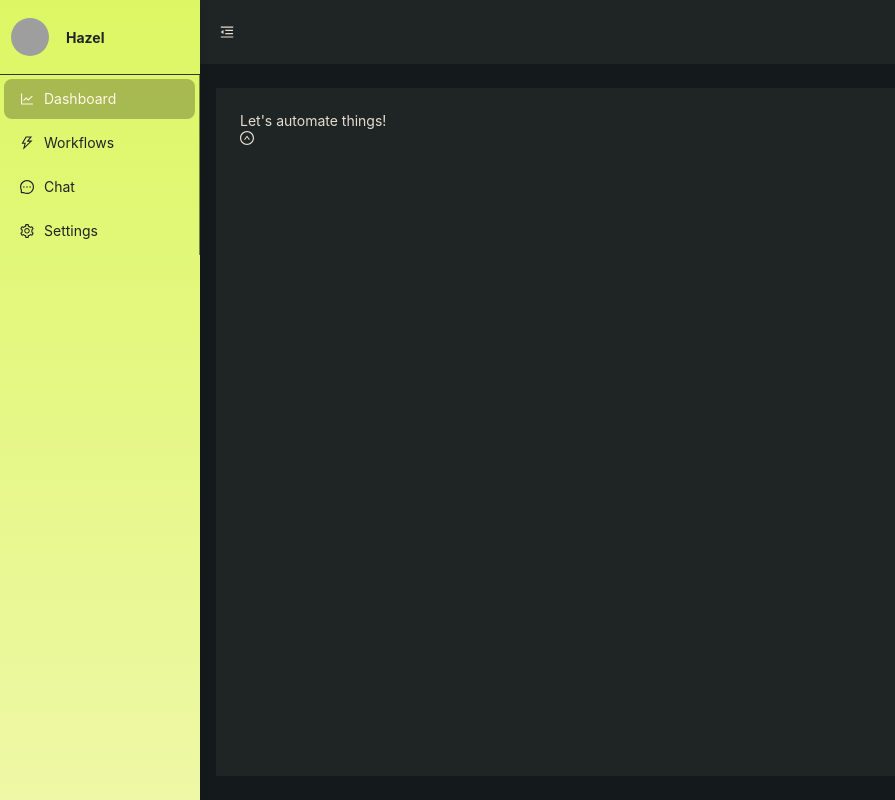
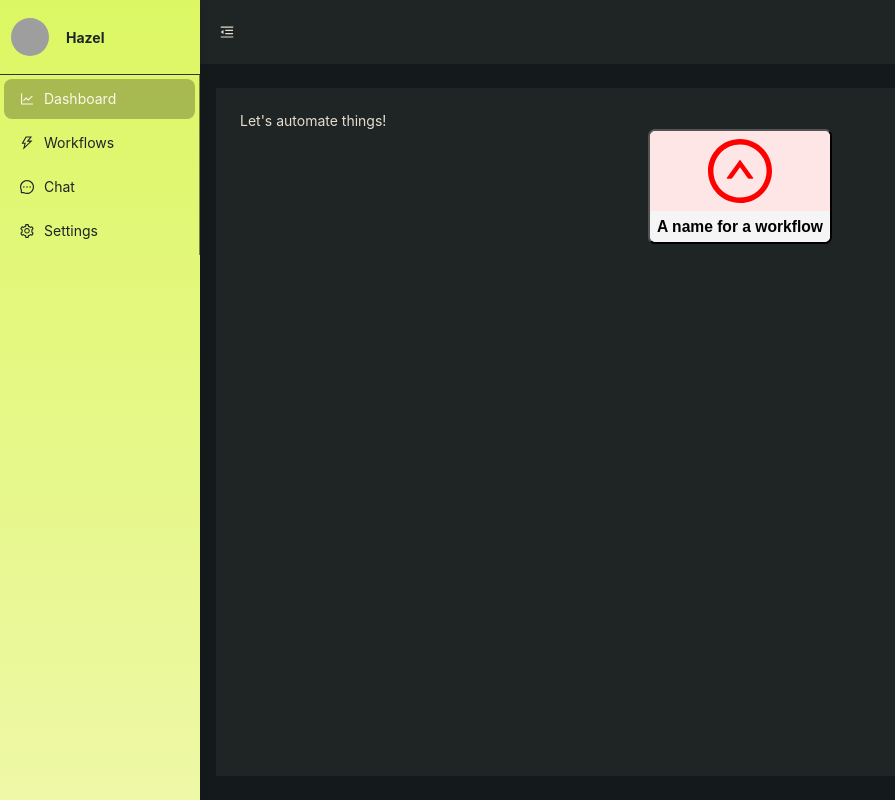
Before and after one commit to tacosontitan/project-odin, a React (Create React App) app: page /workflows in a window 1280 px wide. Shown: the whole page, without its empty margins (0-895 px from the left). Built offline with nearby package versions, Linux system fonts and the light colour scheme; grey boxes are pictures that could not be loaded.

Commit message:
Styled workflow component

```diff
--- a/src/pages/workflows/WorkflowUnit.tsx
+++ b/src/pages/workflows/WorkflowUnit.tsx
@@ -1,17 +1,21 @@
-import { Header } from "antd/es/layout/layout";
 import { WorkflowUnitProps } from "./WorkflowUnitProps";
-import { MenuFoldOutlined, MenuUnfoldOutlined } from '@ant-design/icons';
 import React from "react";
+import "./WorkflowUnitStyles.scss";
 
 const WorkflowUnit: React.FC<WorkflowUnitProps> = (props: WorkflowUnitProps) => {
 
+    let icon = React.createElement(props.workflow.icon);
 
     return (
-        <div className="workflow-unit-name">
-
-            <div className="workflow-unit-icon">
-            {React.createElement(props.workflow.icon, <Header>{props.workflow.name}</Header>) }
-            </div>
+        <div className="workflow-unit">
+            <button>
+                <div className="workflow-unit-icon" style={{color: props.workflow.color}}>
+                    {icon}
+                </div>
+                <div className="workflow-unit-name">
+                    <h3 >{props.workflow.name}</h3>
+                </div>
+            </button>
         </div>
     )
 }
--- a/src/pages/workflows/WorkflowUnitStyles.scss
+++ b/src/pages/workflows/WorkflowUnitStyles.scss
@@ -0,0 +1,49 @@
+$borderRadius: 7px;
+$workflow-color: green;
+:root{
+    --h: hue-rotate(0deg);
+    --workflow-color: hsl(0, 100%, 95%);
+}
+
+button{
+    border-radius: $borderRadius;
+    padding: 0px;
+}
+
+.workflow-unit{
+    text-align: center;
+    display: flex;
+    justify-content: center;
+    align-items: center;
+    flex-direction: column;
+}
+
+.workflow-unit-icon{
+    font-size: 4rem;
+    padding: 0.5rem;
+    text-align: center;
+    display: flex;
+    justify-content: center;
+    align-items: center;
+    flex-direction: column;
+    background-color: var(--workflow-color);
+    border-top-right-radius: $borderRadius - 1px;
+    border-top-left-radius: $borderRadius - 1px;
+}
+
+.workflow-unit-name{
+    background-color: whitesmoke;
+    margin: 0;
+    padding: 0.5em;
+    border-bottom-right-radius: $borderRadius - 1px;
+    border-bottom-left-radius: $borderRadius - 1px;
+}
+
+h3{
+    margin: 0;
+}
+
+hr{
+    border: 1.5px solid black;
+    margin: 0;
+}
--- a/src/pages/workflows/Workflows.tsx
+++ b/src/pages/workflows/Workflows.tsx
@@ -7,7 +7,8 @@ function Workflows() {
     return (
         <DashboardLayout>
             <span>Let's automate things!</span>
-            <WorkflowUnit workflow={new WorkflowDataModel("A name for a workflow", "A very good description", "#FF0000", UpCircleOutlined)}></WorkflowUnit>
+            <WorkflowUnit workflow={new WorkflowDataModel("A name for a workflow",
+             "A very good description", "#FF0000", UpCircleOutlined)}></WorkflowUnit>
         </DashboardLayout>
     );
 }
```
Also changed, not shown: 1 other file (tests, documents, lock files or other folders).
